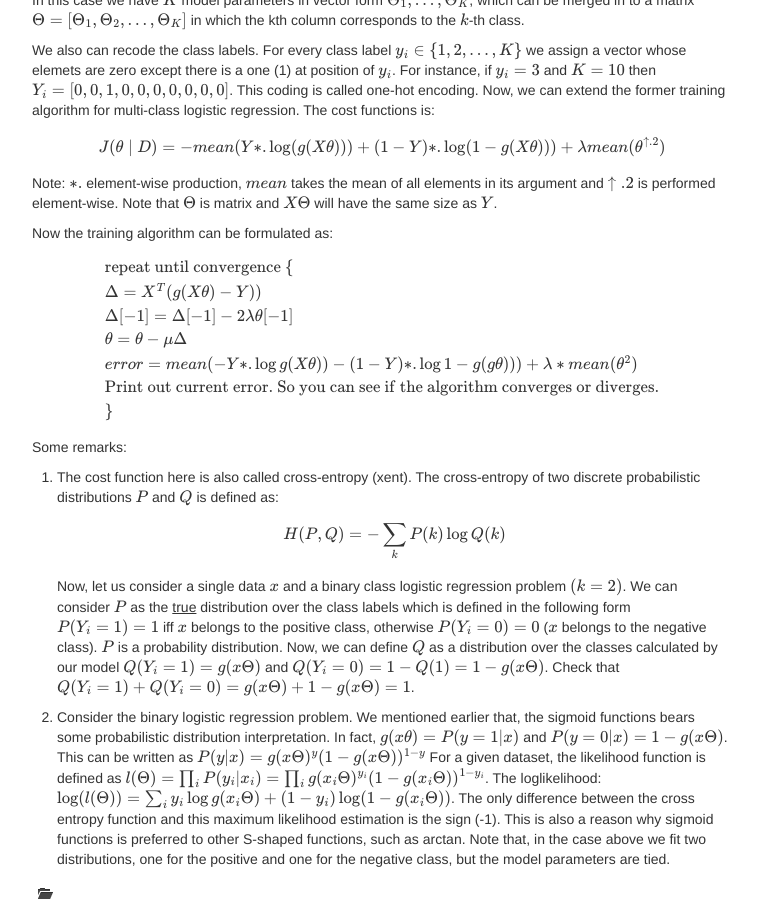
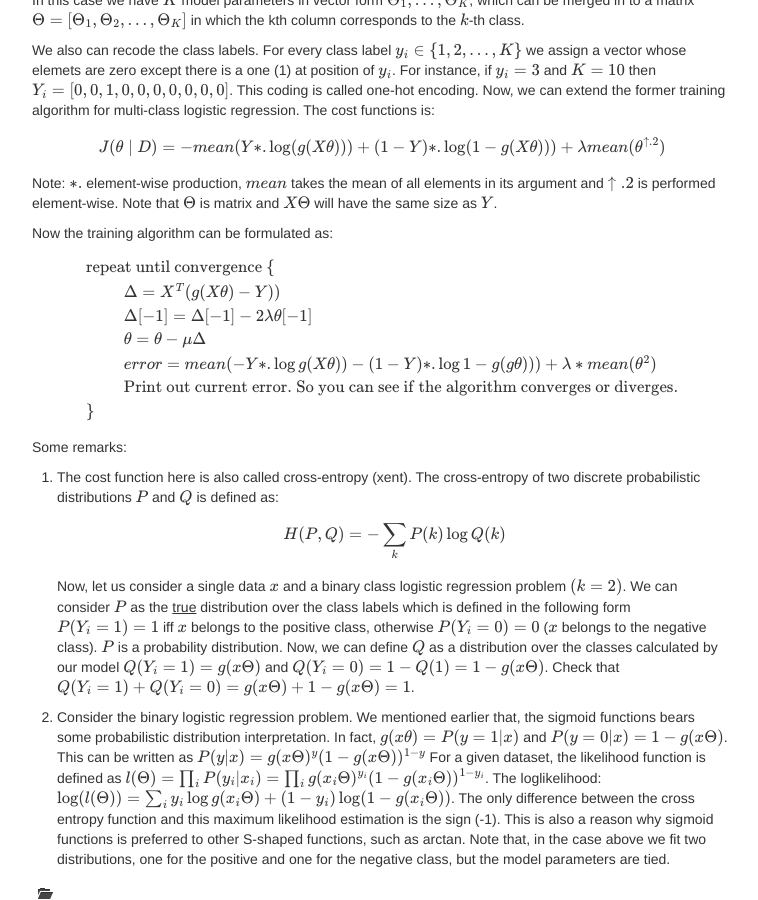
Before and after one commit to kfattila/kfattila.github.io, a Jekyll site: the page built from pages/logistic_regression.md, in a window 1280 px wide and 900 px high, scrolled down 5339 px. Shown: the whole window, without its empty margins (258-1016 px from the left). Built offline with Jekyll 4.4.1, drawn with Linux system fonts in a browser that asks for light colours; nearby versions of some CDN libraries; comment, search, counter and statistics services are not loaded.

Commit message:
Lec notes

```diff
--- a/pages/logistic_regression.md
+++ b/pages/logistic_regression.md
@@ -209,11 +209,11 @@ Now the training algorithm can be formulated as:
 \\[
     \begin{array}{l}
         \text{repeat until convergence \\{} \cr
-        \Delta = X^{T}(g(X\theta)-Y)) \cr
-        \Delta[-1] = \Delta[-1] - 2\lambda\theta[-1] \cr
-        \theta = \theta - \mu\Delta \cr
-        error = mean(-Y \ast. \log{g(X\theta)}) - (1-Y) \ast. \log{1-g(g\theta)})) + \lambda \ast mean(\theta^{2}) \cr
-        \text{Print out current error. So you can see if the algorithm converges or diverges.} \cr
+        \hspace{1cm}\Delta = X^{T}(g(X\theta)-Y)) \cr
+        \hspace{1cm}\Delta[-1] = \Delta[-1] - 2\lambda\theta[-1] \cr
+        \hspace{1cm}\theta = \theta - \mu\Delta \cr
+        \hspace{1cm}error = mean(-Y \ast. \log{g(X\theta)}) - (1-Y) \ast. \log{1-g(g\theta)})) + \lambda \ast mean(\theta^{2}) \cr
+        \hspace{1cm}\text{Print out current error. So you can see if the algorithm converges or diverges.} \cr
         \text{\\}}
     \end{array}
 \\]
```
